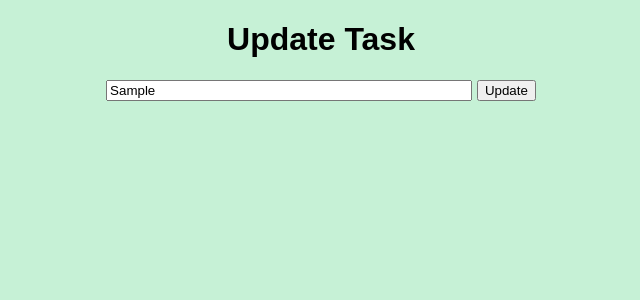
After one commit to sharmashubham850/TasksApp, a Flask app: page /update/1 in a window 1280 px wide. The commit adds this page. Shown: the top 300 px of the page, without its empty margins (319-959 px from the left). Run offline with Flask 2, Linux system fonts and the light colour scheme; tables that the repository leaves empty hold one stand-in row (values such as "Sample post").

Commit message:
Implemented CRUD actions

```diff
--- a/app.py
+++ b/app.py
@@ -13,7 +13,7 @@ database.create_table()
 @app.route('/', methods=['GET', 'POST'])
 def home():
     if request.method == 'POST':
-        task = request.form.get('task')
+        task = request.form.get('content')
         if not task:
             return render_template('apology.html', msg='No task provided!'), 404
 
@@ -37,7 +37,8 @@ def update(id):
         return redirect('/')
 
     else:
-        return render_template('update.html')
+        task = database.get_task(task_id=id)
+        return render_template('update.html', task=task)
 
 
 @app.route('/delete/<int:id>')
--- a/database.py
+++ b/database.py
@@ -47,12 +47,24 @@ def delete_task(task_id: int):
         conn.commit()
 
 
+def get_task(task_id: int):
+    with sqlite3.connect('data.db') as conn:
+        cursor = conn.cursor()
+
+        command = "SELECT * FROM tasks WHERE id= ?"
+
+        cursor.execute(command, (task_id,))
+
+        return cursor.fetchone()
+
+
 def get_all_tasks():
     with sqlite3.connect('data.db') as conn:
         cursor = conn.cursor()
 
         command = "SELECT * FROM tasks"
 
-        tasks = cursor.execute(command)
+        cursor.execute(command)
+        conn.commit()
 
         return cursor.fetchall()
--- a/helpers.py
+++ b/helpers.py
@@ -2,5 +2,5 @@ from datetime import datetime
 
 
 def date_to_str(string):
-    date_object = datetime.strptime(string, '%Y-%m-%d %I:%M:%S.%f')
-    return datetime.strftime(date_object, '%d-%b-%Y %I:%M:%S')
+    date_object = datetime.strptime(string, '%Y-%m-%d %H:%M:%S.%f')
+    return datetime.strftime(date_object, '%d %b %Y')
--- a/static/css/main.css
+++ b/static/css/main.css
@@ -1,21 +1,42 @@
 body {
+    background-color: #c6f1d6;
     margin: 0;
-    font-family: Arial, Helvetica, sans-serif;
+    font-family: sans-serif;
+    text-align: center;
 }
 
 table, th, td{
-    border: 2px solid black;
+    border: 1px solid black;
     border-collapse: collapse;
 }
 
+table {
+    margin-left: auto;
+    margin-right: auto;
+    width: 40%;
+}
+
 th, td {
-    padding: 10px;
+    padding: 5px;
 }
 
 th {
-    background-color: #4baea0;
+    background-color: #f4ff61;
 }
 
 td {
-    background-color: #f1f0cf;
+    background-color: #fcfafa;
 }
+
+button:hover {
+    background-color: #f76262;
+    color: rgb(63, 57, 57);
+}
+
+form {
+    margin-top: 10px;
+}
+
+#content {
+    width: 28%;
+}
--- /dev/null
+++ b/templates/update.html
@@ -0,0 +1,13 @@
+{% extends 'base.html' %}
+
+{% block head %}
+    <title>Update</title>
+{% endblock head %}
+
+{% block content %}
+    <h1>Update Task</h1>
+    <form action="/update/{{task[0]}}" method="POST">
+        <input type="text" name="content" id="content" value="{{task[1]}}">
+        <button type="submit" class="button">Update</button>
+    </form>
+{% endblock content %}
```
Also changed, not shown: templates/index.html (+10 -3 lines), readme.md.
